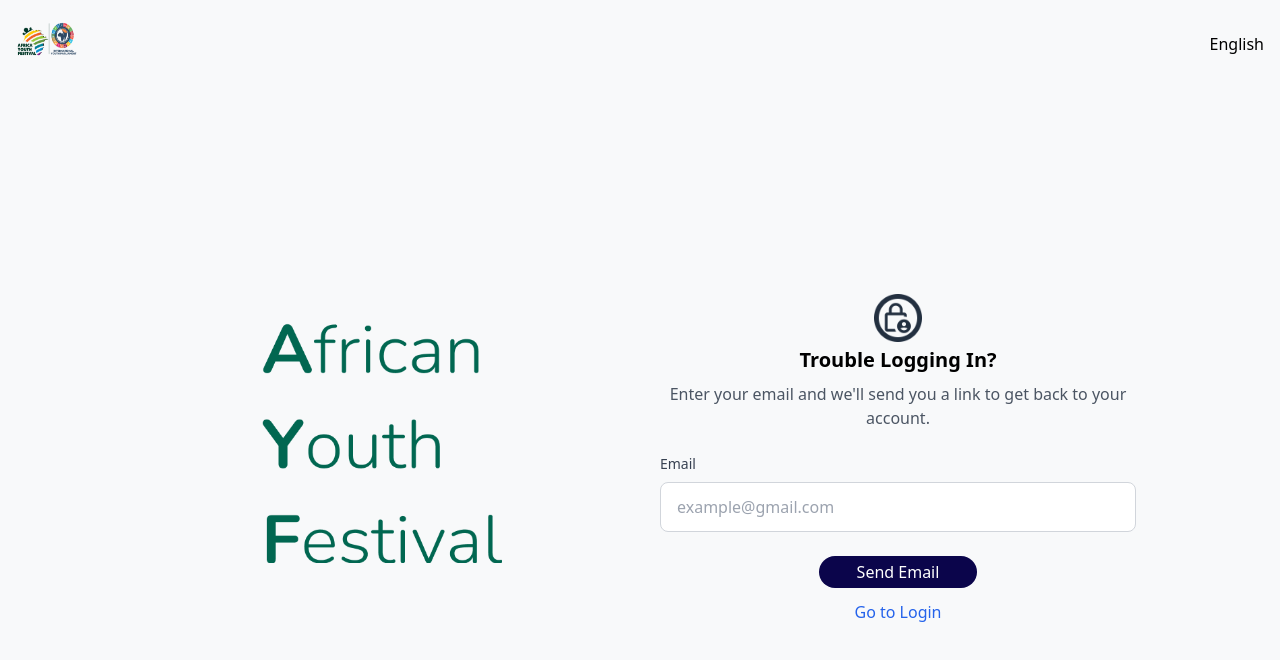
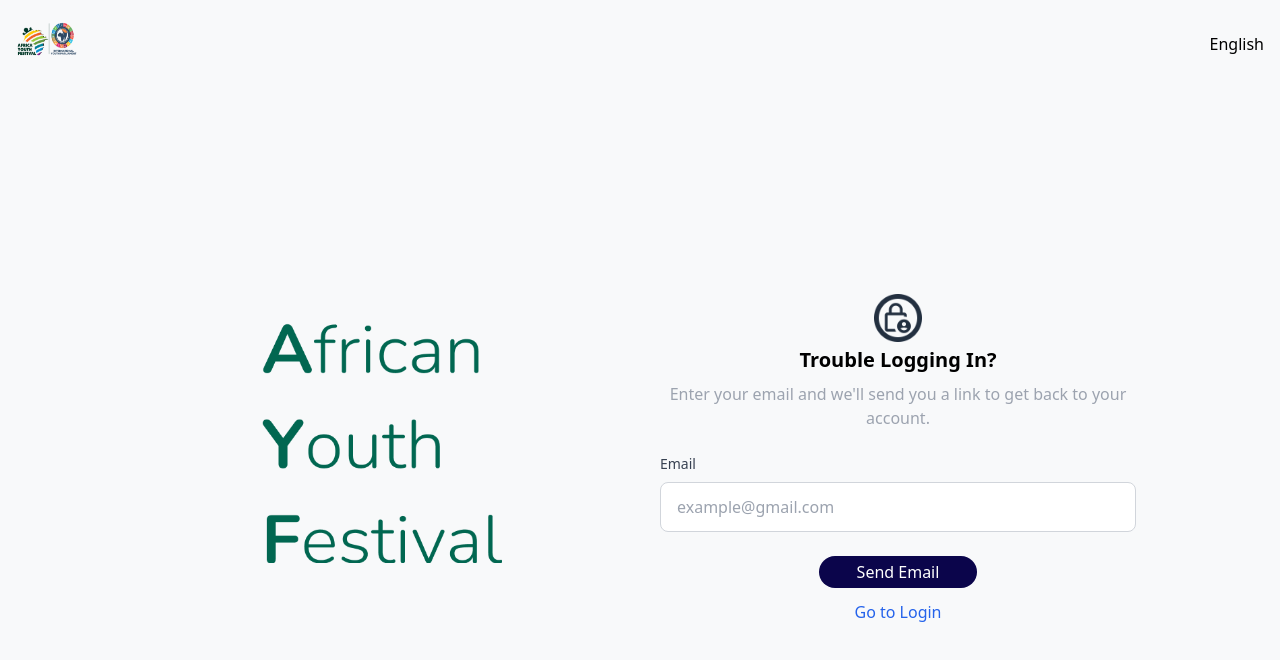
Before and after one commit to clifforddonk/African-youth, a React (Vite) app: page /forgot-password in a window 1280 px wide. Shown: the top 660 px of the page. Built offline with nearby package versions, Linux system fonts and the light colour scheme.

Commit message:
Add ForgotPassword Component

```diff
--- a/src/Routes/ForgotPassword.jsx
+++ b/src/Routes/ForgotPassword.jsx
@@ -34,7 +34,7 @@
               <h1 className="text-2xl lg:text-xl font-bold text-center mt-1">
                 Trouble Logging In?
               </h1>
-              <p className="mt-2 text-gray-600 text-center ">
+              <p className="mt-2 text-gray-400 text-center ">
                 Enter your email and we'll send you a link to get back to your
                 account.
               </p>
```
